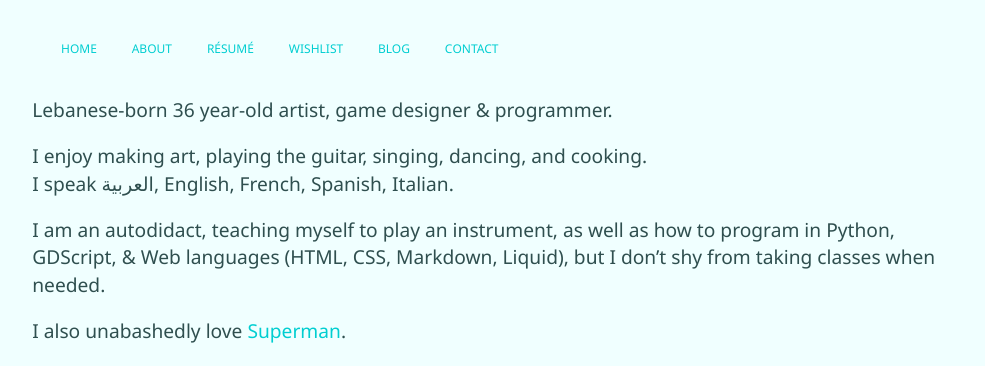
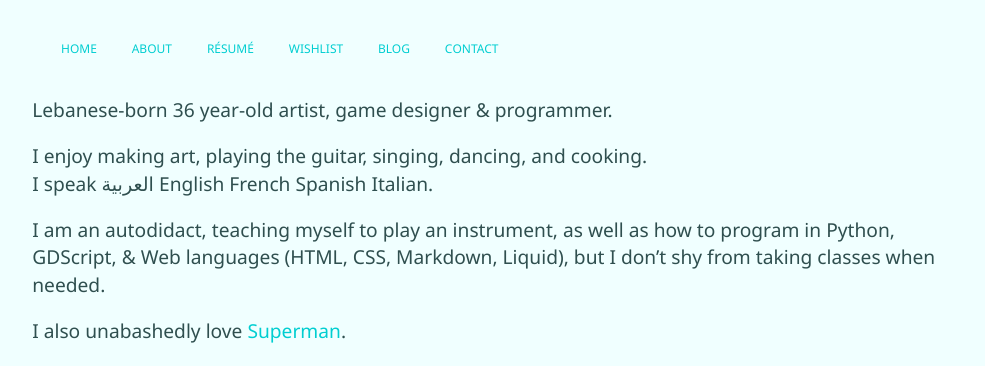
Before and after one commit to mstfacmly/mstfacmly.github.io, a Jekyll site: the page built from about.md, in a window 1280 px wide. Shown: the top 366 px of the page, without its empty margins (147-1132 px from the left). Built offline with Jekyll 4.4.1, drawn with Linux system fonts in a browser that asks for light colours; nearby versions of some CDN libraries; a script that is not in the unit is left out.

```diff
--- a/_config.yml
+++ b/_config.yml
@@ -3,7 +3,7 @@ description: Personal website & résumé for mstfa cmly
 url: https://mstfacmly.com
 author: mstfa cmly
 birthday: '1984-04-11 00:00:00 +0300'
-langs: العربية, English, French, Spanish, Italian
+langs: العربية English French Spanish Italian
 proglangs: Python, GDScript, & Web languages (HTML, CSS, Markdown, Liquid)
 OS: Ubuntu
 OSsite: https://ubuntu.com
```
